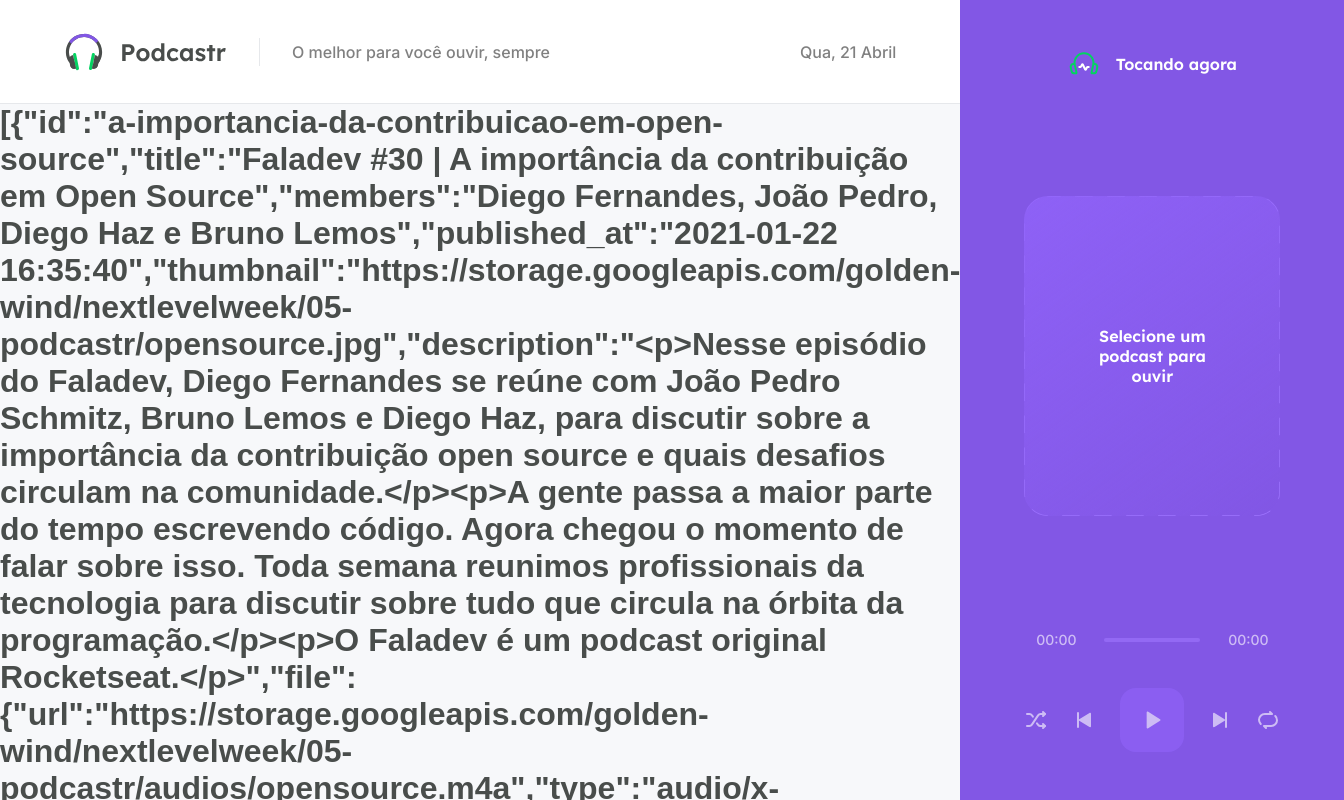
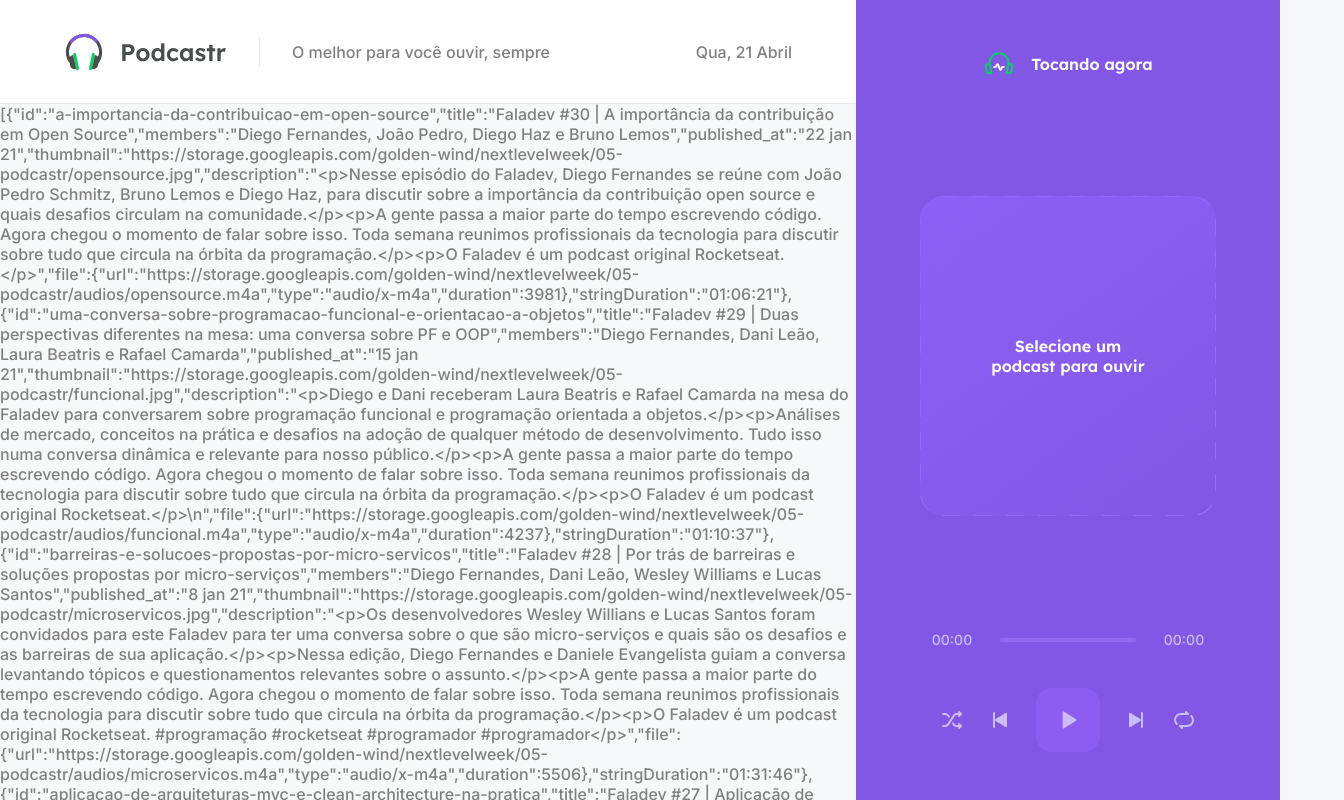
Before and after one commit to tales-garcia/podcastr, a Next.js app: page / in a window 1280 px wide. Shown: the top 800 px of the page, 1344 px wide, since content can reach past the window. Built offline with nearby package versions, Linux system fonts and the light colour scheme; data requests are answered from the project's data file.

Commit message:
refactor(index): return parsed data from server

```diff
--- a/src/@types/global.d.ts
+++ b/src/@types/global.d.ts
@@ -10,4 +10,5 @@
         type: string,
         duration: number
     }
+    stringDuration: string;
 }
--- a/src/pages/index.tsx
+++ b/src/pages/index.tsx
@@ -1,5 +1,8 @@
 import { GetStaticProps } from "next";
 import api from "../services/api";
+import { format, parseISO } from "date-fns";
+import { ptBR } from "date-fns/locale";
+import convertTimeToString from "../utils/convertTimetoString";
 
 type HomeProps = {
   episodes: Episode[];
@@ -7,18 +10,28 @@
 
 export default function Home({ episodes }: HomeProps) {
   return (
-    <h1>{JSON.stringify(episodes)}</h1>
+    <p>{JSON.stringify(episodes)}</p>
   )
 }
 
 export const getStaticProps: GetStaticProps = async () => {
-  const episodes = (await api.get('episodes', {
+  const rawEpisodes = (await api.get('episodes', {
     params: {
       _limit: 12,
       _sort: 'published_at',
       _order: 'desc'
     }
-  })).data;
+  })).data as Episode[];
+
+  const episodes = rawEpisodes.map(episode => ({
+    ...episode,
+    published_at: format(parseISO(episode.published_at), 'd MMM yy', { locale: ptBR }),
+    stringDuration: convertTimeToString(Number(episode.file.duration)),
+    file: {
+      ...episode.file,
+      duration: Number(episode.file.duration)
+    }
+  }));
 
   return {
     props: {
--- /dev/null
+++ b/src/utils/convertTimeToString.ts
@@ -0,0 +1,14 @@
+export default function convertTimeToString(time: number) : string {
+    const hours = String(Math.floor(time / 3600)).padStart(2, '0');
+    const minutes = String(Math.floor((time % 3600) / 60)).padStart(2, '0');
+    const seconds = String(time % 60).padStart(2, '0');
+
+    const rawTimeString = [];
+
+    if (Number(hours)) rawTimeString.push(hours);
+
+    rawTimeString.push(minutes || '00');
+    rawTimeString.push(seconds || '00');
+
+    return rawTimeString.join(':');
+}
```
